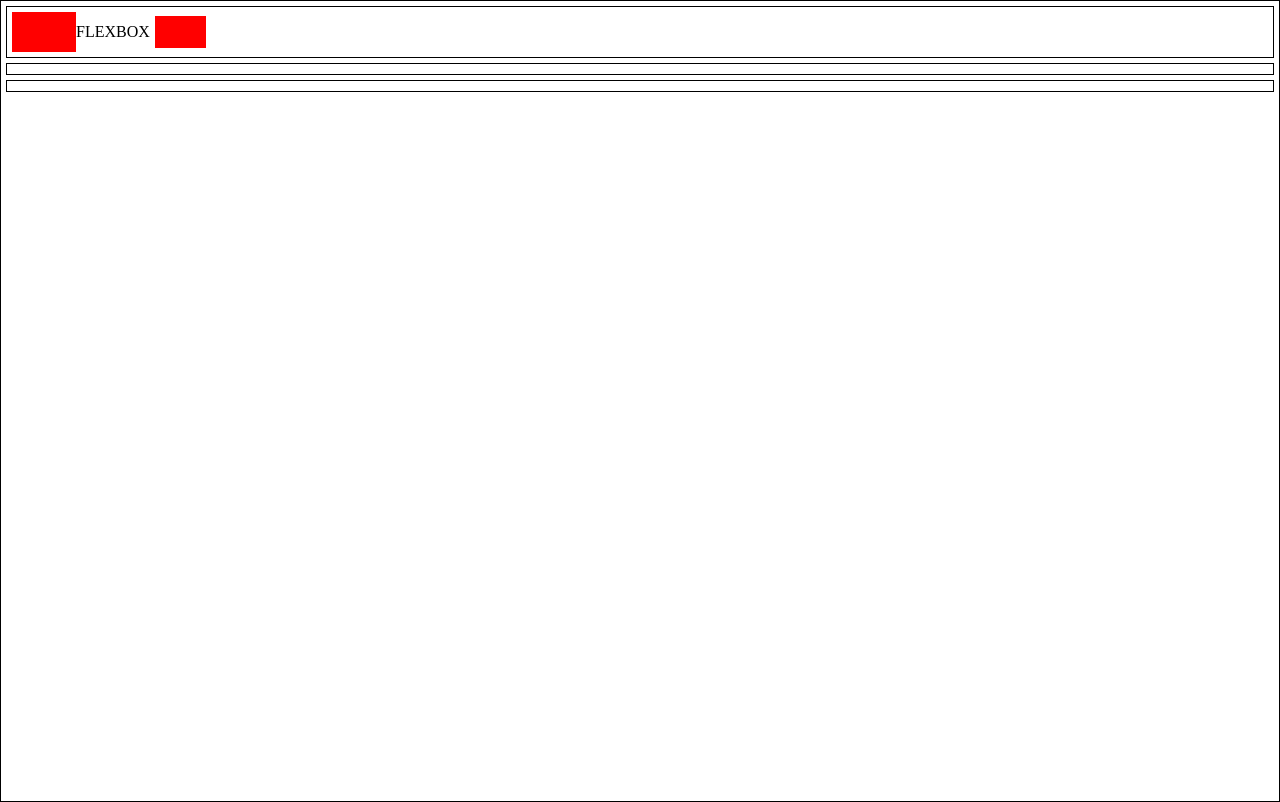
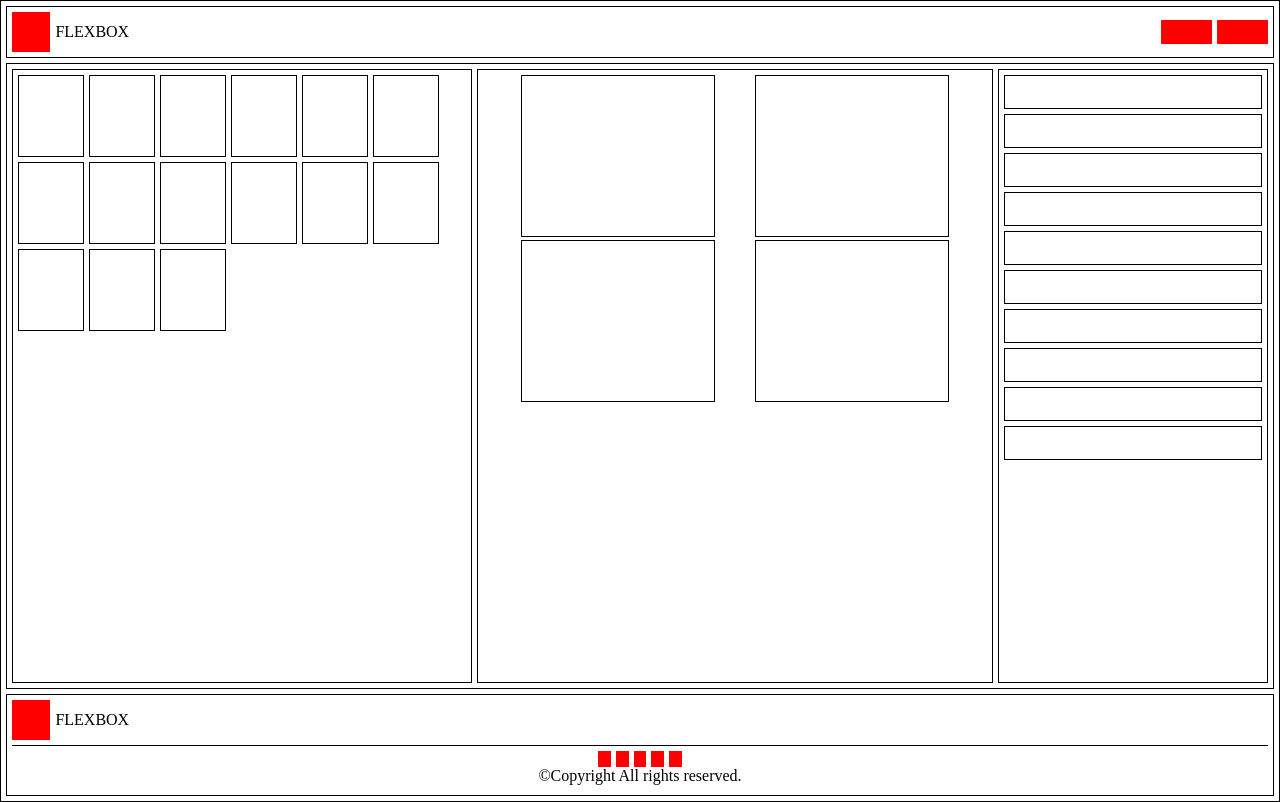
Before and after one commit to Batoonj/Batoon-flexbox, a plain HTML site: page Flexbox6.html in a window 1280 px wide. Drawn offline with Linux system fonts and the light colour scheme.

Commit message:
Update Flexbox6.html

```diff
--- a/Flexbox6.html
+++ b/Flexbox6.html
@@ -14,24 +14,111 @@ padding:5px;
 }
 .main{
 flex-direction:column;
-height:98.8vh;
+min-height:98.8vh;
+}
+.header{
+justify-content:space-between;
 }
 .one{
 display:flex;
 align-items:center;
+gap:5px;
 }
 .box{
-width:5vw;
+width:3vw;
 height:5vh;
 background-color:red;
 }
 .two{
 display:flex;
 align-items:center;
+gap:5px;
 }
 .tb{
-width:2vw;
+width:4vw;
+height:3vh;
+background-color:red;
+}
+.body{
+flex-grow:1;
+}
+.first{
+width:35vw;
+display:flex;
+border:1px solid black;
+flex-wrap:wrap;
+align-content:flex-start;
+gap:5px;
+padding:5px;
+}
+.fifteen{
+width:5vw;
+height:10vh;
+border:1px solid black;
+}
+.second{
+display:flex;
+flex-grow:1;
+border:1px solid black;
+padding:5px;
+gap:3px;
+justify-content:space-evenly;
+}
+.lbox{
+display:flex;
+flex-direction:column;
+gap:3px;
+}
+.tbox{
+width:15vw;
+height:20vh;
+border:1px solid black;
+}
+.bbox{
+width:15vw;
+height:20vh;
+border:1px solid black;
+}
+
+.rbox{
+display:flex;
+flex-direction:column;
+gap:3px;
+}
+.third{
+border:1px solid black;
+display:flex;
+flex-direction:column;
+gap:5px;
+padding:5px;
+}
+.ten{
+width:20vw;
 height:4vh;
+border:1px solid black;
+}
+.footer{
+flex-direction:column;
+}
+.f1{
+display:flex;
+align-items:center;
+gap:5px;
+}
+.f2{
+display:flex;
+flex-direction:column;
+align-items:center;
+border-top:1px solid black;
+padding:5px;
+}
+.other{
+display:flex;
+gap:5px;
+}
+.fivebox{
+width:1vw;
+height:2vh;
 background-color:red;
 }
 </style>
@@ -50,9 +137,65 @@ background-color:red;
 </div><!--header-->
 
 <div class="body">
+<div class="first">
+<div class="fifteen"></div>
+<div class="fifteen"></div>
+<div class="fifteen"></div>
+<div class="fifteen"></div>
+<div class="fifteen"></div>
+<div class="fifteen"></div>
+<div class="fifteen"></div>
+<div class="fifteen"></div>
+<div class="fifteen"></div>
+<div class="fifteen"></div>
+<div class="fifteen"></div>
+<div class="fifteen"></div>
+<div class="fifteen"></div>
+<div class="fifteen"></div>
+<div class="fifteen"></div>
+</div>
+
+<div class="second">
+
+<div class="rbox">
+<div class="tbox"></div>
+<div class="tbox"></div>
+</div>
+<div class="lbox">
+<div class="bbox"></div>
+<div class="bbox"></div>
+</div>
+</div>
+
+<div class="third">
+<div class="ten"></div>
+<div class="ten"></div>
+<div class="ten"></div>
+<div class="ten"></div>
+<div class="ten"></div>
+<div class="ten"></div>
+<div class="ten"></div>
+<div class="ten"></div>
+<div class="ten"></div>
+<div class="ten"></div>
+</div>
+
 </div><!--body-->
 
 <div class="footer">
+<div class="f1">
+<div class="box"></div><div class="text">FLEXBOX</div>
+</div>
+<div class="f2">
+<div class="other">
+<div class="fivebox"></div>
+<div class="fivebox"></div>
+<div class="fivebox"></div>
+<div class="fivebox"></div>
+<div class="fivebox"></div>
+</div>
+<div class="text">©Copyright All rights reserved.</div>
+</div>
 </div><!--footer-->
 
 </div><!--main-->
```
